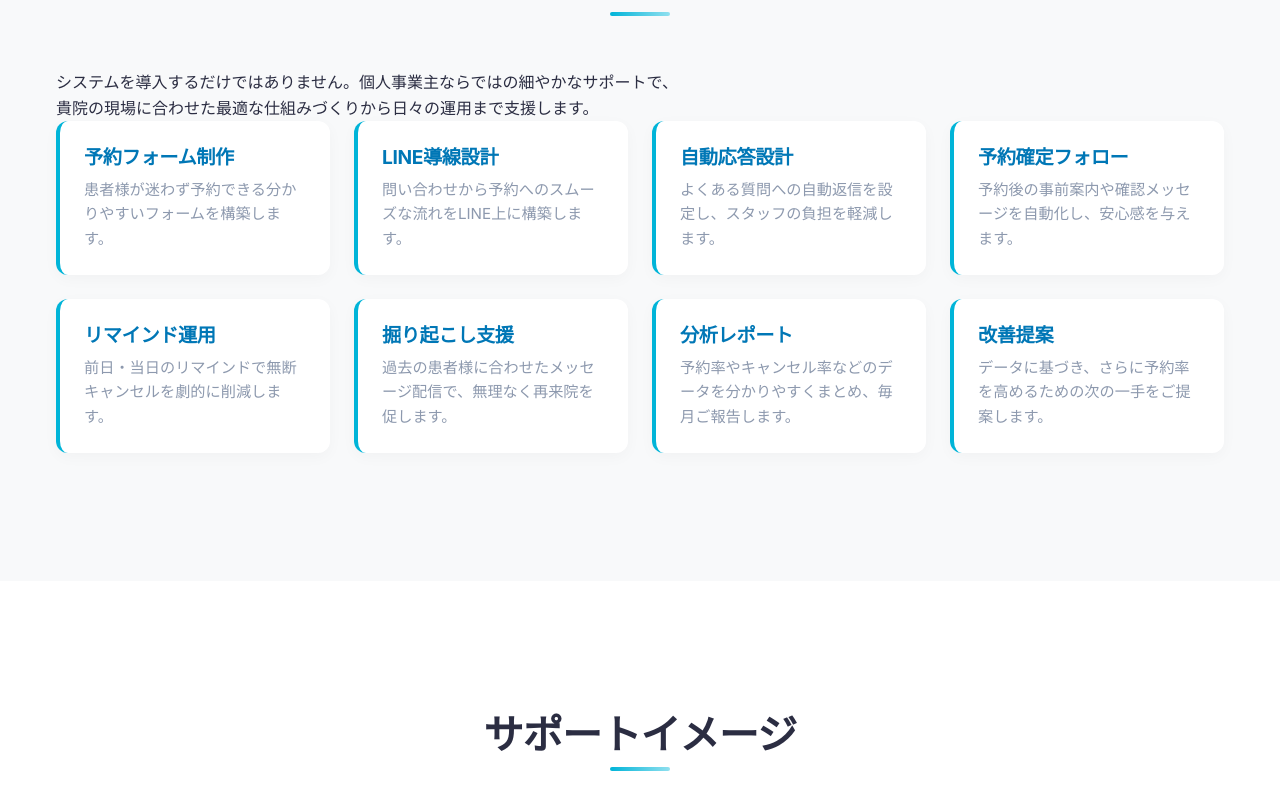
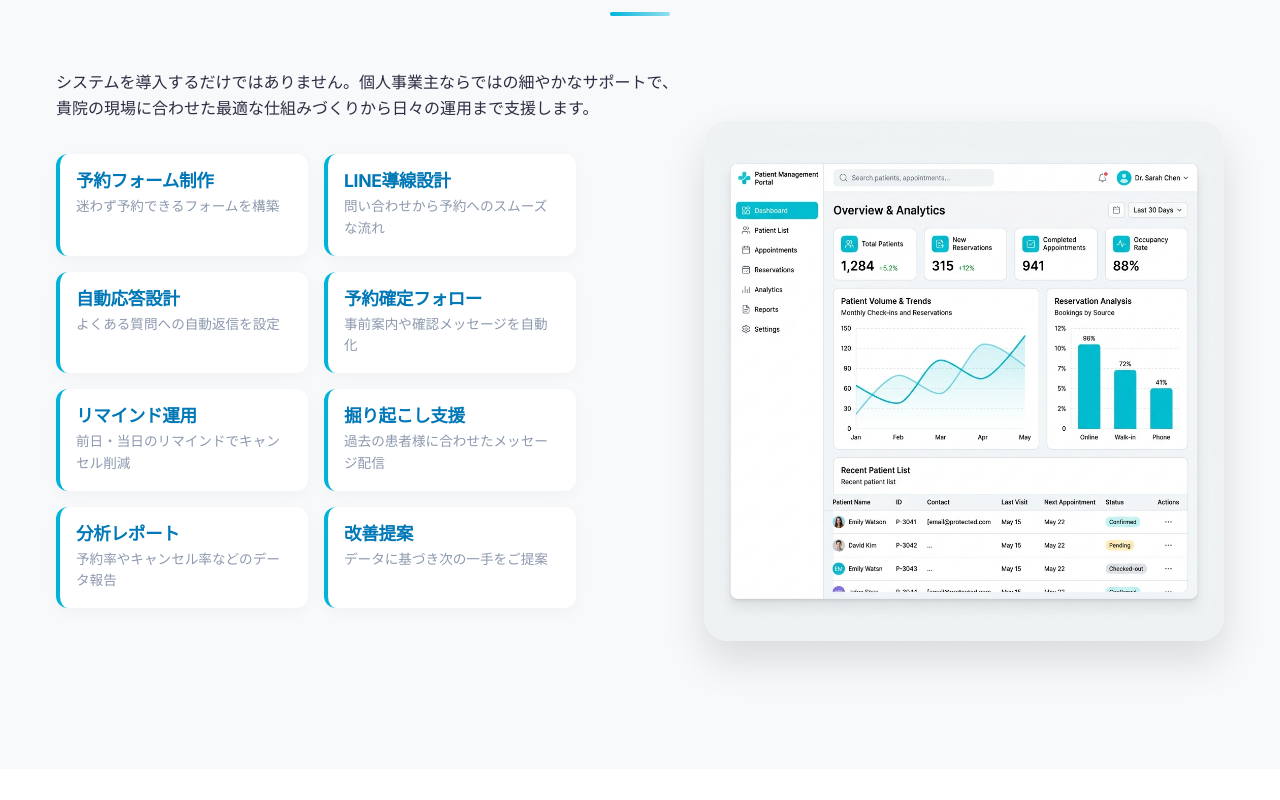
Before and after one commit to uw1g48h31wj4xxa33ffa-eng/reserve-pro-dashboard, a Next.js app in the folder LP/dental-lp/: page /improvement in a window 1280 px wide. Shown: the part 2240-3040 px from the top of the page. Built offline with nearby package versions, Linux system fonts and the light colour scheme.

Commit message:
Restore images into new layout

```diff
--- a/LP/dental-lp/app/improvement/page.tsx
+++ b/LP/dental-lp/app/improvement/page.tsx
@@ -118,22 +118,27 @@ export default function ImprovementPage() {
           <div style={{ textAlign: 'center', marginBottom: '3rem', color: 'var(--color-text-muted)', fontSize: '1.1rem' }} className="animate-on-scroll" style={{ opacity: 0 }}>
             <p>システムを導入するだけではありません。個人事業主ならではの細やかなサポートで、<br />貴院の現場に合わせた最適な仕組みづくりから日々の運用まで支援します。</p>
           </div>
-          <div className="system-features" style={{ display: 'grid', gridTemplateColumns: 'repeat(auto-fit, minmax(250px, 1fr))', gap: '1.5rem' }}>
+          <div className="system-content">
+            <div className="system-features" style={{ display: 'grid', gridTemplateColumns: 'repeat(auto-fit, minmax(200px, 1fr))', gap: '1rem' }}>
               {[
-              { title: '予約フォーム制作', desc: '患者様が迷わず予約できる分かりやすいフォームを構築します。' },
-              { title: 'LINE導線設計', desc: '問い合わせから予約へのスムーズな流れをLINE上に構築します。' },
-              { title: '自動応答設計', desc: 'よくある質問への自動返信を設定し、スタッフの負担を軽減します。' },
-              { title: '予約確定フォロー', desc: '予約後の事前案内や確認メッセージを自動化し、安心感を与えます。' },
-              { title: 'リマインド運用', desc: '前日・当日のリマインドで無断キャンセルを劇的に削減します。' },
-              { title: '掘り起こし支援', desc: '過去の患者様に合わせたメッセージ配信で、無理なく再来院を促します。' },
-              { title: '分析レポート', desc: '予約率やキャンセル率などのデータを分かりやすくまとめ、毎月ご報告します。' },
-              { title: '改善提案', desc: 'データに基づき、さらに予約率を高めるための次の一手をご提案します。' }
+                { title: '予約フォーム制作', desc: '迷わず予約できるフォームを構築' },
+                { title: 'LINE導線設計', desc: '問い合わせから予約へのスムーズな流れ' },
+                { title: '自動応答設計', desc: 'よくある質問への自動返信を設定' },
+                { title: '予約確定フォロー', desc: '事前案内や確認メッセージを自動化' },
+                { title: 'リマインド運用', desc: '前日・当日のリマインドでキャンセル削減' },
+                { title: '掘り起こし支援', desc: '過去の患者様に合わせたメッセージ配信' },
+                { title: '分析レポート', desc: '予約率やキャンセル率などのデータ報告' },
+                { title: '改善提案', desc: 'データに基づき次の一手をご提案' }
               ].map((service, i) => (
-              <div key={i} className="system-feature animate-on-scroll" style={{ opacity: 0, animationDelay: `${(i % 4) * 0.1}s`, background: '#fff', padding: '1.5rem', borderRadius: '12px', borderLeft: '4px solid var(--color-primary)', boxShadow: '0 4px 15px rgba(0,0,0,0.03)' }}>
-                <h3 style={{ fontSize: '1.2rem', marginBottom: '0.5rem', color: 'var(--color-primary-dark)' }}>{service.title}</h3>
-                <p style={{ color: 'var(--color-text-muted)', fontSize: '0.95rem' }}>{service.desc}</p>
+                <div key={i} className="system-feature animate-on-scroll" style={{ opacity: 0, animationDelay: `${(i % 4) * 0.1}s`, background: '#fff', padding: '1rem', borderRadius: '12px', borderLeft: '4px solid var(--color-primary)', boxShadow: '0 4px 15px rgba(0,0,0,0.03)' }}>
+                  <h3 style={{ fontSize: '1.1rem', marginBottom: '0.2rem', color: 'var(--color-primary-dark)' }}>{service.title}</h3>
+                  <p style={{ color: 'var(--color-text-muted)', fontSize: '0.85rem' }}>{service.desc}</p>
                 </div>
               ))}
+            </div>
+            <div className="system-image-wrapper animate-on-scroll" style={{ opacity: 0, animationDelay: '0.2s' }}>
+              <img src="/system_mockup.png" alt="System Dashboard Mockup" className="system-image" />
+            </div>
           </div>
         </div>
       </section>
@@ -157,7 +162,11 @@ export default function ImprovementPage() {
       <section className="section ai">
         <div className="container">
           <h2 className="section-title animate-on-scroll" style={{ opacity: 0 }}>将来機能（順次追加予定）</h2>
-          <div className="ai-grid animate-on-scroll" style={{ opacity: 0, marginTop: '3rem' }}>
+          <div className="system-content" style={{ marginTop: '3rem' }}>
+            <div className="system-image-wrapper animate-on-scroll" style={{ opacity: 0 }}>
+              <img src="/ai_analysis.png" alt="AI Analysis Graphic" className="system-image" />
+            </div>
+            <div className="ai-grid animate-on-scroll" style={{ opacity: 0, animationDelay: '0.2s' }}>
               {[
                 { icon: '👥', title: '患者分析' },
                 { icon: '💬', title: 'LINE分析' },
@@ -169,6 +178,7 @@ export default function ImprovementPage() {
                   <h4 style={{ fontSize: '1.2rem', color: 'var(--color-primary-dark)' }}>{item.title}</h4>
                 </div>
               ))}
+            </div>
           </div>
         </div>
       </section>
```
Lines whose indentation alone changed are shown as unchanged.
